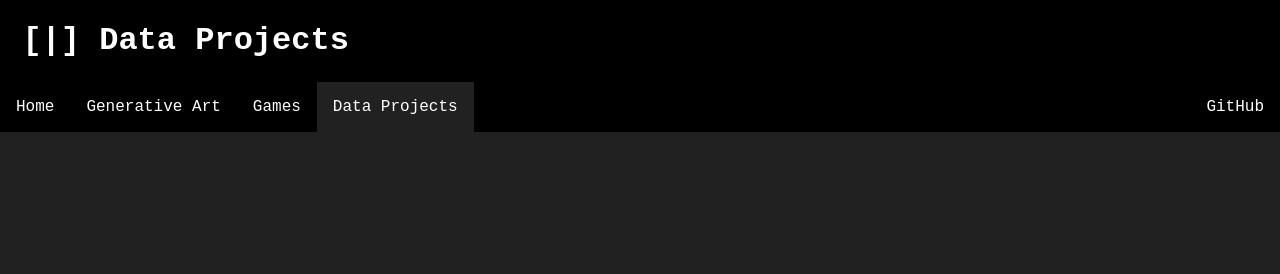
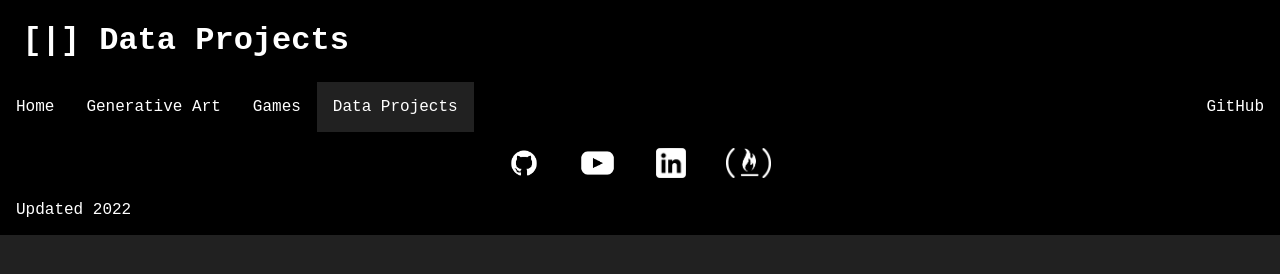
Before and after one commit to tylermnielsen/tylermnielsen.github.io, a plain HTML site: page dataprojects.html in a window 1280 px wide. Drawn offline with Linux system fonts and the light colour scheme.

Commit message:
added footer to all

```diff
--- a/dataprojects.html
+++ b/dataprojects.html
@@ -24,6 +24,19 @@
             </ul>
         </nav>
 
+        <footer>
+            <div id="links">
+            <a href="https://github.com/SnailDragon"><img src="images/githublogo3.png" width="auto" height="30px"></a>
+            <a href="https://www.youtube.com/channel/UCkOzZfpniwkD6r1oWffYNcg" target="_blank"><img src="images/youtube.png" width="auto" height="30px"></a>
+            <a href="https://www.linkedin.com/in/tyler-nielsen-296826228" target="_blank"><img src="images/linkedin.png" width="auto" height="30px"></a>
+            <a href="https://www.freecodecamp.org/tnielsen" target="_blank"><img src="images/freecodecamp.png" width="auto" height="30px"></a>
+            </div>
+
+            <br>
+            Updated 2022
+
+        </footer>
+
     </body>
 
 
```
Also changed, not shown: games.html (+13 -0 lines), index.html (+1 -0 lines), vpvideos.html (+13 -0 lines), images/youtube.png (added).
